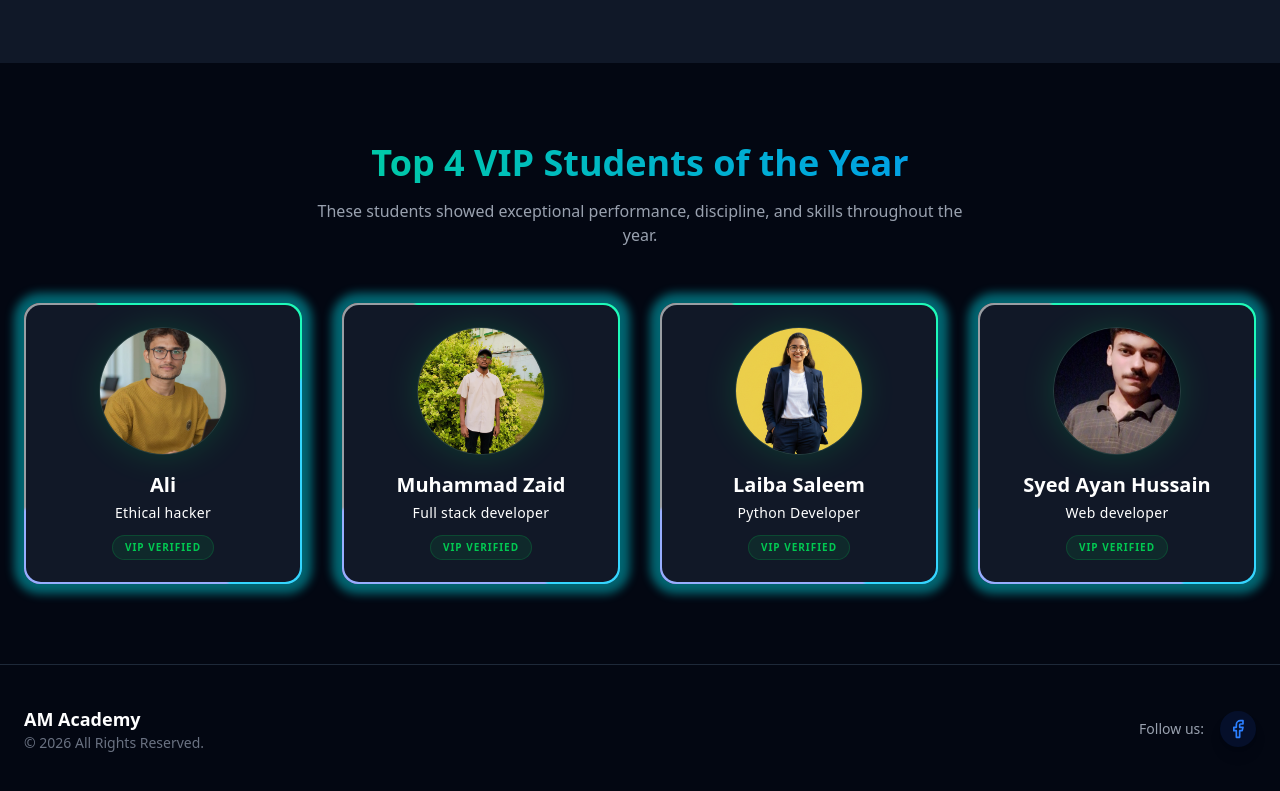
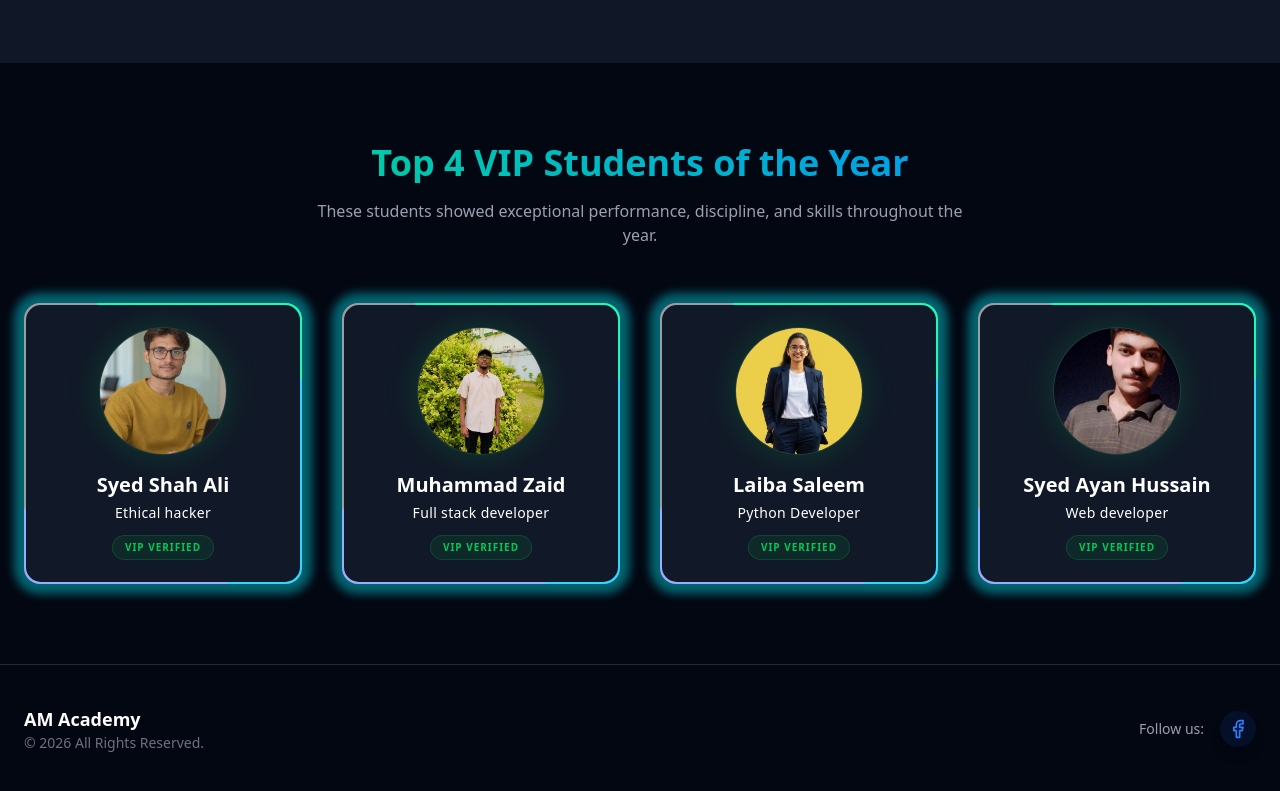
Before and after one commit to AnasAfzal3/courseweb, a React (Create React App) app: page / in a window 1280 px wide. Shown: the part 771-1562 px from the top of the page. Built offline with nearby package versions, Linux system fonts and the light colour scheme.

Commit message:
form complete

```diff
--- a/src/vipStudents.js
+++ b/src/vipStudents.js
@@ -1,7 +1,7 @@
 export const vipStudents = [
   {
     id: 1,
-    name: "Ali",
+    name: "Syed Shah Ali",
     role: "Ethical hacker",
     image: "/images/students/ali.jpeg"
   },
```
